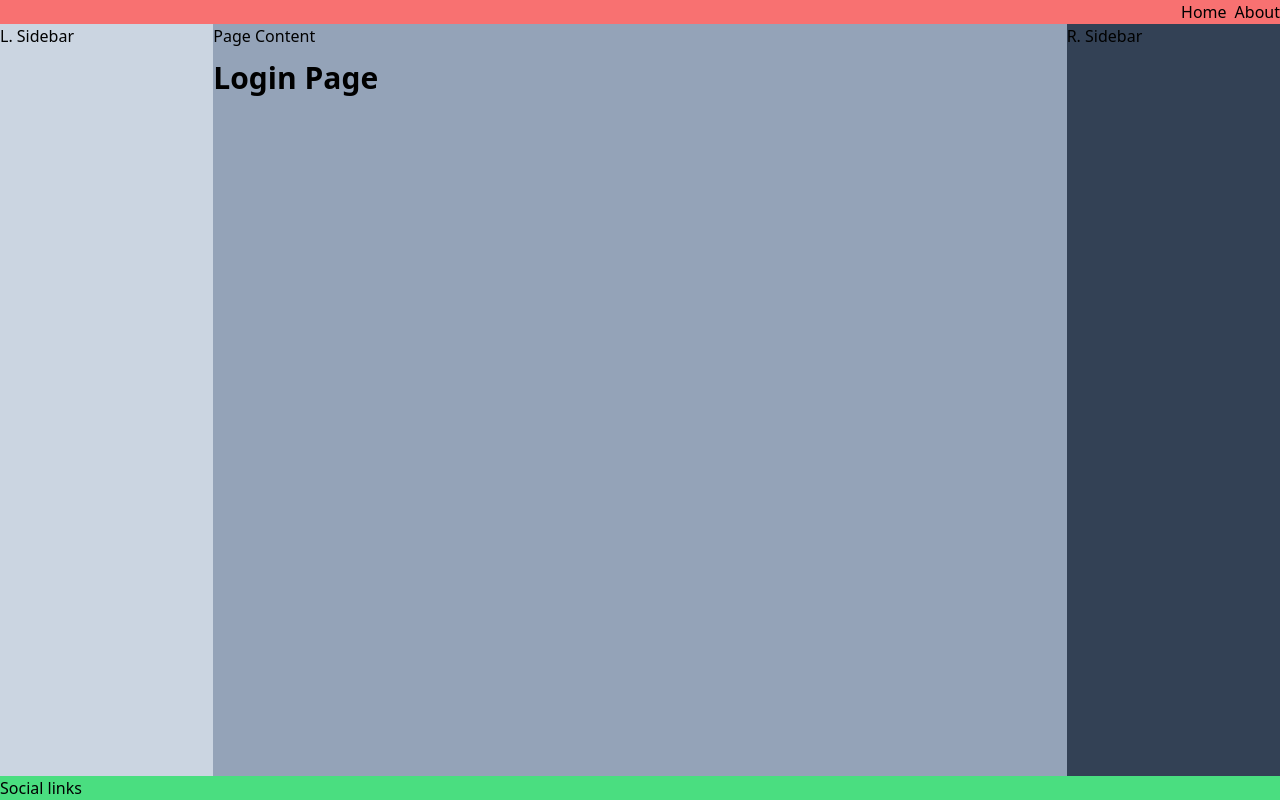
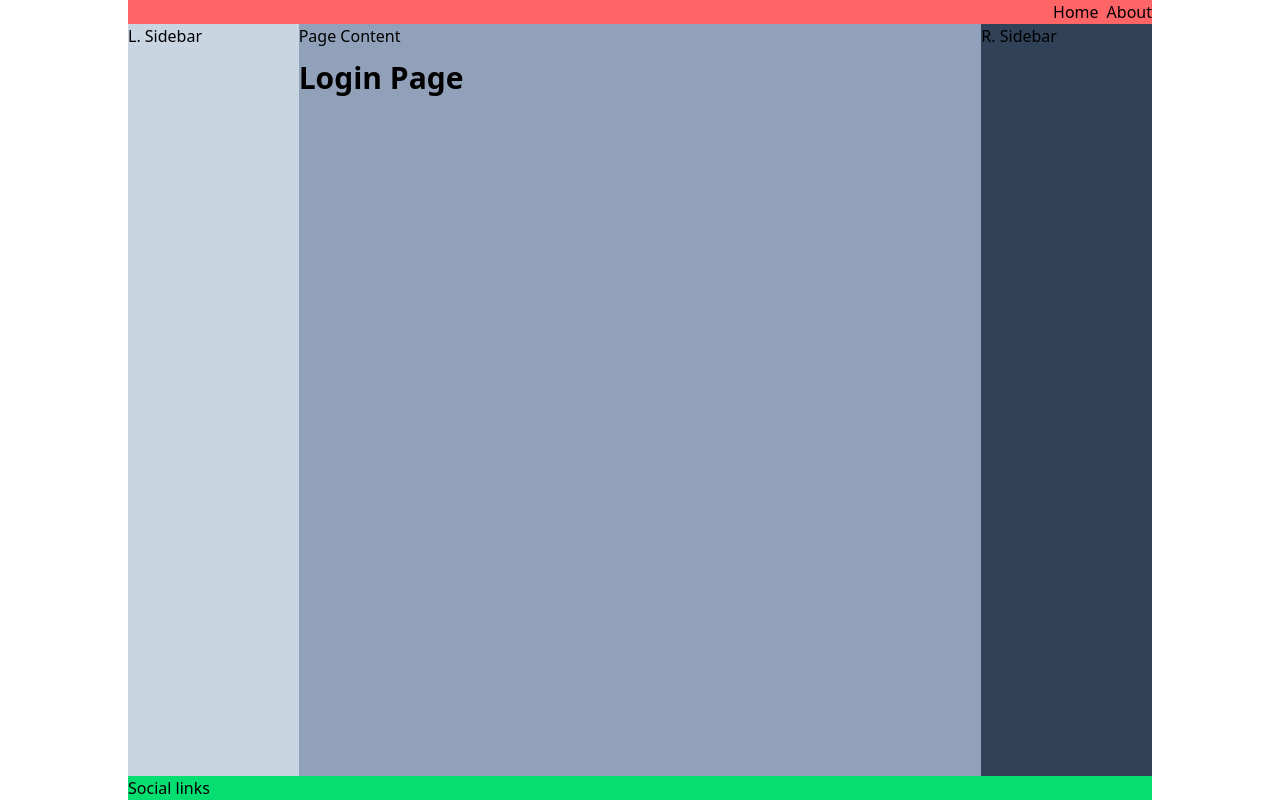
Before and after one commit to anykate/vue3-tw-app-template, a Vue app: page /login in a window 1280 px wide. Built offline with nearby package versions, Linux system fonts and the light colour scheme; the HTML template or start-up script is replaced by a standard one.

Commit message:
Tailwind v4 ready

```diff
--- a/package.json
+++ b/package.json
@@ -14,9 +14,11 @@
 		"format-windows": "npm run lint-windows && npm run prettier"
 	},
 	"dependencies": {
+		"@tailwindcss/vite": "^4.1.5",
 		"axios": "^1.7.7",
 		"pinia": "^2.2.6",
 		"remixicon": "^4.5.0",
+		"tailwindcss": "^4.1.5",
 		"vue": "^3.5.13",
 		"vue-router": "^4.4.5",
 		"vue-toastification": "^2.0.0-rc.5"
@@ -33,7 +35,6 @@
 		"prettier": "^3.3.3",
 		"prettier-plugin-tailwindcss": "^0.6.9",
 		"sass": "^1.81.0",
-		"tailwindcss": "^3.4.15",
 		"vite": "^5.4.11"
 	}
 }
--- a/postcss.config.js
+++ /dev/null
@@ -1,6 +0,0 @@
-export default {
-	plugins: {
-		tailwindcss: {},
-		autoprefixer: {},
-	},
-}
--- a/src/assets/css/style.css
+++ b/src/assets/css/style.css
@@ -1,9 +1 @@
-@tailwind base;
-@tailwind components;
-@tailwind utilities;
-
-@layer base {
-	.wrapper {
-		@apply flex min-h-screen flex-col justify-center;
-	}
-}
+@import 'tailwindcss';
--- a/src/components/LeftSideBar.vue
+++ b/src/components/LeftSideBar.vue
@@ -1,3 +1,3 @@
 <template>
-	<aside class="max-md:order-0 flex-none bg-slate-300 md:w-1/6">L. Sidebar</aside>
+	<aside class="flex-none bg-slate-300 max-md:order-0 md:w-1/6">L. Sidebar</aside>
 </template>
--- a/src/layouts/DefaultLayout.vue
+++ b/src/layouts/DefaultLayout.vue
@@ -4,7 +4,7 @@ import RightSideBar from '@/components/RightSideBar.vue'
 </script>
 
 <template>
-	<div class="wrapper container">
+	<div class="mx-auto flex min-h-screen max-w-[calc(100svw-16rem)] flex-col">
 		<header class="flex items-center justify-end gap-2 bg-red-400">
 			<router-link :to="{ name: 'Home' }">Home</router-link>
 			<router-link :to="{ name: 'About' }">About</router-link>
--- a/src/layouts/GuestLayout.vue
+++ b/src/layouts/GuestLayout.vue
@@ -4,7 +4,7 @@ import RightSideBar from '@/components/RightSideBar.vue'
 </script>
 
 <template>
-	<div class="wrapper container">
+	<div class="mx-auto flex min-h-screen max-w-[calc(100svw-16rem)] flex-col">
 		<header class="flex items-center justify-end gap-2 bg-red-400">
 			<router-link :to="{ name: 'Home' }">Home</router-link>
 			<router-link :to="{ name: 'About' }">About</router-link>
--- a/src/views/AboutView.vue
+++ b/src/views/AboutView.vue
@@ -1,5 +1,5 @@
 <template>
 	<div>
-		<h1 class="text-4xl">About</h1>
+		<h1 class="mt-3 text-3xl font-bold">About</h1>
 	</div>
 </template>
--- a/src/views/HomeView.vue
+++ b/src/views/HomeView.vue
@@ -5,7 +5,7 @@ const store = useCounterStore()
 </script>
 
 <template>
-	<h1 class="mb-3 text-4xl">Home</h1>
+	<h1 class="mt-3 text-3xl font-bold">Home</h1>
 	<div class="flex items-center text-2xl">
 		<i
 			class="ri-add-circle-fill mr-3 cursor-pointer"
--- a/src/views/LoginView.vue
+++ b/src/views/LoginView.vue
@@ -1,7 +1,7 @@
 <script setup></script>
 
 <template>
-	<div class="container mt-3 text-3xl font-bold">Login Page</div>
+	<div class="mt-3 text-3xl font-bold">Login Page</div>
 </template>
 
 <style scoped></style>
--- a/tailwind.config.js
+++ /dev/null
@@ -1,11 +0,0 @@
-/** @type {import('tailwindcss').Config} */
-export default {
-	content: ['./index.html', './src/**/*.{vue,js,ts,jsx,tsx}'],
-	theme: {
-		extend: {},
-		container: {
-			center: true,
-		},
-	},
-	plugins: [],
-}
--- a/vite.config.js
+++ b/vite.config.js
@@ -1,10 +1,11 @@
+import tailwindcss from '@tailwindcss/vite'
 import vue from '@vitejs/plugin-vue'
 import path from 'path'
 import { defineConfig } from 'vite'
 
 // https://vitejs.dev/config/
 export default defineConfig({
-	plugins: [vue()],
+	plugins: [vue(), tailwindcss()],
 	resolve: {
 		alias: {
 			'@': path.resolve(__dirname, './src'),
```
Also changed, not shown: 1 other file (tests, documents, lock files or other folders).
